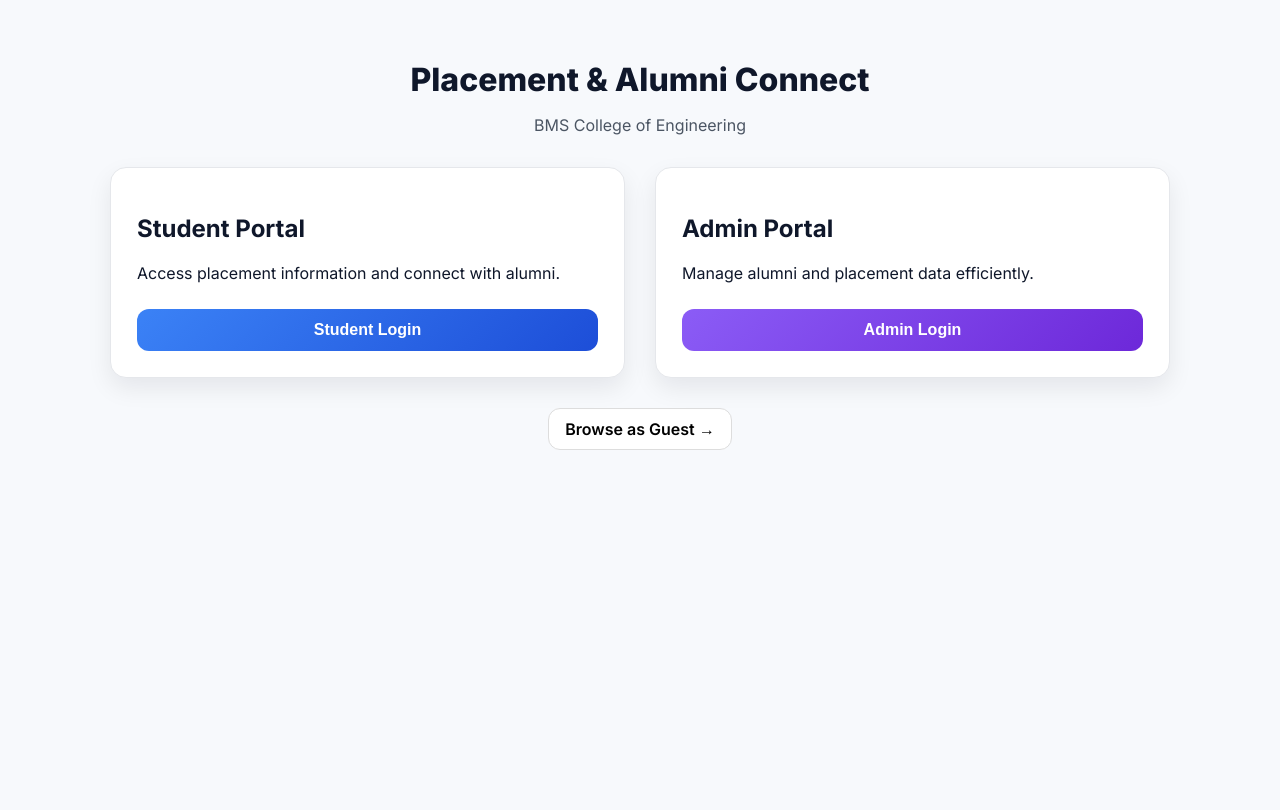
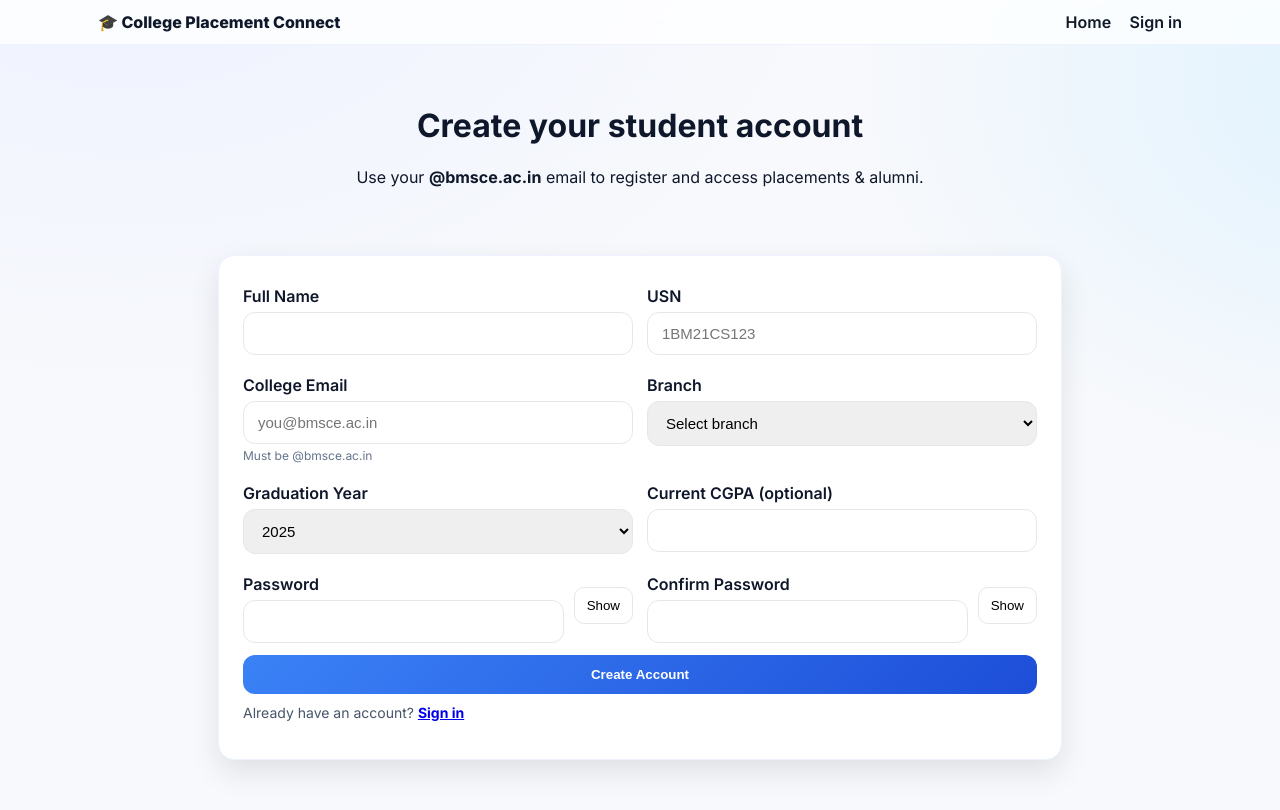
Before and after one commit to madhavvcs24-arch/FWD, a plain HTML site: page index.html in a window 1280 px wide. Drawn offline with Linux system fonts and the light colour scheme.

Commit message:
Replace index.html with student signup page

```diff
--- a/index.html
+++ b/index.html
@@ -3,74 +3,112 @@
 <head>
   <meta charset="utf-8" />
   <meta name="viewport" content="width=device-width, initial-scale=1" />
-  <title>BMSCE • Placement & Alumni Connect</title>
+  <title>Student Sign Up • College Placement Connect</title>
   <link rel="preconnect" href="https://fonts.googleapis.com">
   <link rel="preconnect" href="https://fonts.gstatic.com" crossorigin>
-  <link href="https://fonts.googleapis.com/css2?family=Inter:wght@300;400;500;600;700;800&display=swap" rel="stylesheet">
-
+  <link href="https://fonts.googleapis.com/css2?family=Inter:wght@300;400;600;700;800&display=swap" rel="stylesheet">
   <style>
-    :root{
-      --bg:#f7f9fc; --card:#fff; --text:#0f172a; --muted:#4b5563;
-      --ring:#dbeafe; --blue:#2563eb; --purple:#7c3aed; --shadow:0 10px 25px rgba(2,6,23,.08);
-    }
+    :root{--bg:#f7f9fc;--card:#fff;--text:#0f172a;--muted:#475569;--ring:#dbeafe;--shadow:0 12px 30px rgba(2,6,23,.10)}
     *{box-sizing:border-box}
     body{
-      margin:0; font-family:Inter,system-ui,Segoe UI,Roboto,Helvetica,Arial;
-      background:var(--bg); color:var(--text);
+      margin:0; font-family:Inter,system-ui,Segoe UI,Roboto,Helvetica,Arial; color:var(--text);
+      background:
+        radial-gradient(1200px 800px at 10% -10%, #eef2ff 0%, transparent 60%),
+        radial-gradient(1000px 700px at 110% 10%, #e0f2fe 0%, transparent 55%),
+        var(--bg);
+      min-height:100vh;
     }
-    .container{max-width:1100px;margin:0 auto;padding:40px 20px 80px;text-align:center}
-
-    .title{font-size:32px;font-weight:800;margin:20px 0 6px}
-    .subtitle{color:var(--muted);margin-bottom:32px}
-
-    .grid{display:grid;gap:30px}
-    @media(min-width:900px){.grid{grid-template-columns:1fr 1fr}}
-
-    .card{
-      background:var(--card); border:1px solid #e5e7eb; border-radius:16px;
-      padding:26px; box-shadow:var(--shadow); text-align:left; transition:.2s;
-    }
-    .card:hover{transform:translateY(-4px); box-shadow:0 16px 40px rgba(2,6,23,.12)}
-
-    .btn{
-      width:100%; padding:12px; border-radius:12px; border:none; cursor:pointer;
-      color:#fff; font-weight:600; font-size:16px; margin-top:10px;
-    }
-    .btn-blue{background:linear-gradient(135deg,#3b82f6,#1d4ed8)}
-    .btn-purple{background:linear-gradient(135deg,#8b5cf6,#6d28d9)}
-    .footer a{
-      display:inline-block;margin-top:30px;padding:10px 16px;border-radius:12px;
-      border:1px solid #ddd;background:#fff;text-decoration:none;color:#000;
-      font-weight:600;
-    }
+    .nav{position:sticky;top:0;background:#ffffffc7;backdrop-filter:saturate(180%) blur(8px);border-bottom:1px solid #eef2ff}
+    .nav-inner{max-width:1120px;margin:0 auto;display:flex;justify-content:space-between;align-items:center;padding:12px 18px}
+    .brand{display:flex;gap:10px;align-items:center;font-weight:800}
+    .menu a{margin-left:14px;text-decoration:none;color:#111827;font-weight:600}
+    .hero{color:#0f172a;text-align:center;padding:40px 18px}
+    .wrap{max-width:880px;margin:0 auto;padding:0 18px 70px}
+    .card{background:#fff;border:1px solid #eef2ff;border-radius:16px;padding:24px;box-shadow:var(--shadow);margin-top:12px}
+    .grid{display:grid;grid-template-columns:1fr;gap:14px}
+    @media(min-width:860px){.grid{grid-template-columns:1fr 1fr}}
+    label{font-weight:600;margin:6px 0 6px;display:block}
+    .input,.select{width:100%;padding:12px 14px;border:1px solid #e5e7eb;border-radius:12px;font-size:15px;outline:none}
+    .input:focus,.select:focus{border-color:#93c5fd;box-shadow:0 0 0 4px var(--ring)}
+    .pwdrow{display:grid;grid-template-columns:1fr auto;gap:10px;align-items:center}
+    .toggle{border:1px solid #e5e7eb;border-radius:10px;padding:10px 12px;background:#fff;cursor:pointer}
+    .btn{display:block;width:100%;border:0;border-radius:12px;padding:12px 16px;font-weight:700;color:#fff;background:linear-gradient(135deg,#3b82f6,#1d4ed8);cursor:pointer}
+    .muted{color:var(--muted);font-size:14px}
+    .hint{font-size:12px;color:#64748b;margin-top:4px}
+    .msg{display:none;margin-top:8px}
+    .ok{color:#065f46}.err{color:#b91c1c}
   </style>
 </head>
+<body>
+  <nav class="nav">
+    <div class="nav-inner">
+      <div class="brand">🎓 College Placement Connect</div>
+      <div class="menu">
+        <!-- Home should go to index.html (rename 1.html to index.html for GitHub Pages) -->
+        <a href="index.html">Home</a>
+        <a href="st.html">Sign in</a>
+      </div>
+    </div>
+  </nav>
 
-<body>
-  <div class="container">
-    <h1 class="title">Placement & Alumni Connect</h1>
-    <p class="subtitle">BMS College of Engineering</p>
+  <header class="hero">
+    <h1>Create your student account</h1>
+    <p>Use your <strong>@bmsce.ac.in</strong> email to register and access placements & alumni.</p>
+  </header>
 
-    <div class="grid">
-
-      <div class="card">
-        <h2>Student Portal</h2>
-        <p>Access placement information and connect with alumni.</p>
-        <button class="btn btn-blue" onclick="window.location.href='st.html'">Student Login</button>
+  <div class="wrap">
+    <form class="card" onsubmit="return signup(event)">
+      <div class="grid">
+        <div><label>Full Name</label><input id="name" class="input" required></div>
+        <div><label>USN</label><input id="usn" class="input" required placeholder="1BM21CS123"></div>
+        <div><label>College Email</label><input id="email" type="email" class="input" required placeholder="you@bmsce.ac.in"><div class="hint">Must be @bmsce.ac.in</div></div>
+        <div><label>Branch</label><select id="branch" class="select" required><option value="">Select branch</option><option>CSE</option><option>ISE</option><option>ECE</option><option>EEE</option><option>ME</option></select></div>
+        <div><label>Graduation Year</label><select id="grad" class="select" required></select></div>
+        <div><label>Current CGPA (optional)</label><input id="cgpa" type="number" step="0.01" min="0" max="10" class="input"></div>
+        <div class="pwdrow"><div><label>Password</label><input id="pwd" type="password" class="input" required></div><button class="toggle" type="button" onclick="toggle('pwd',this)">Show</button></div>
+        <div class="pwdrow"><div><label>Confirm Password</label><input id="cpwd" type="password" class="input" required></div><button class="toggle" type="button" onclick="toggle('cpwd',this)">Show</button></div>
       </div>
 
-      <div class="card">
-        <h2>Admin Portal</h2>
-        <p>Manage alumni and placement data efficiently.</p>
-        <button class="btn btn-purple" onclick="window.location.href='adminlogin.html'">Admin Login</button>
-      </div>
+      <div id="ok" class="msg ok">Account created! Redirecting…</div>
+      <div id="err" class="msg err">Error</div>
 
-    </div>
+      <div style="margin-top:12px"><button class="btn" type="submit">Create Account</button></div>
+      <p class="muted" style="margin-top:10px">Already have an account? <a href="st.html"><strong>Sign in</strong></a></p>
+    </form>
+  </div>
 
-    <div class="footer">
-      <a href="dash.html">Browse as Guest →</a>
-    </div>
-
-  </div>
+  <script>
+    // fill grad years
+    (function(){
+      const s=document.getElementById('grad'), y=new Date().getFullYear();
+      [y,y+1,y+2,y+3].forEach(v=>{const o=document.createElement('option');o.value=v;o.textContent=v;s.appendChild(o);});
+    })();
+    function toggle(id,btn){ const i=document.getElementById(id); i.type=i.type==='password'?'text':'password'; btn.textContent=i.type==='password'?'Show':'Hide'; }
+    function show(el,msg){const n=document.getElementById(el);n.textContent=msg;n.style.display='block';}
+    function hide(el){document.getElementById(el).style.display='none';}
+    function signup(e){
+      e.preventDefault();
+      hide('ok'); hide('err');
+      const email=document.getElementById('email').value.trim();
+      const pwd=document.getElementById('pwd').value;
+      const cpwd=document.getElementById('cpwd').value;
+      if(!/@bmsce\.ac\.in$/i.test(email)){ show('err','Use your official @bmsce.ac.in email.'); return false; }
+      if(pwd.length<8){ show('err','Password must be at least 8 characters.'); return false; }
+      if(pwd!==cpwd){ show('err','Passwords do not match.'); return false; }
+      // demo save
+      const users = JSON.parse(localStorage.getItem('students')||'[]');
+      if(users.some(u=>u.email.toLowerCase()===email.toLowerCase())){ show('err','Account already exists.'); return false; }
+      users.push({
+        name:document.getElementById('name').value.trim(),
+        usn:document.getElementById('usn').value.trim(),
+        email, branch:document.getElementById('branch').value,
+        grad:document.getElementById('grad').value, cgpa:document.getElementById('cgpa').value
+      });
+      localStorage.setItem('students', JSON.stringify(users));
+      show('ok','Account created! Redirecting to sign in…');
+      setTimeout(()=>location.href='st.html', 900);
+      return false;
+    }
+  </script>
 </body>
 </html>
```
